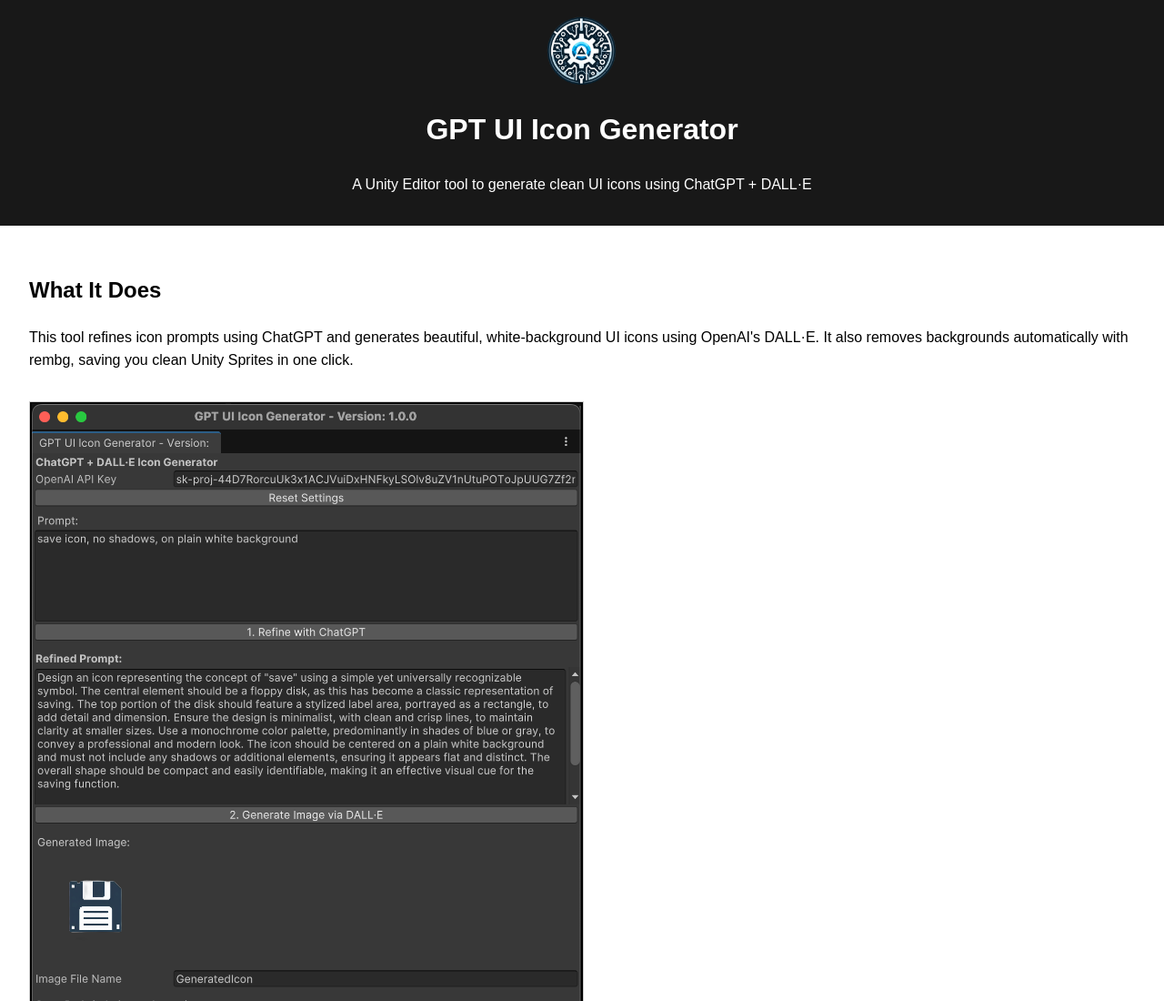
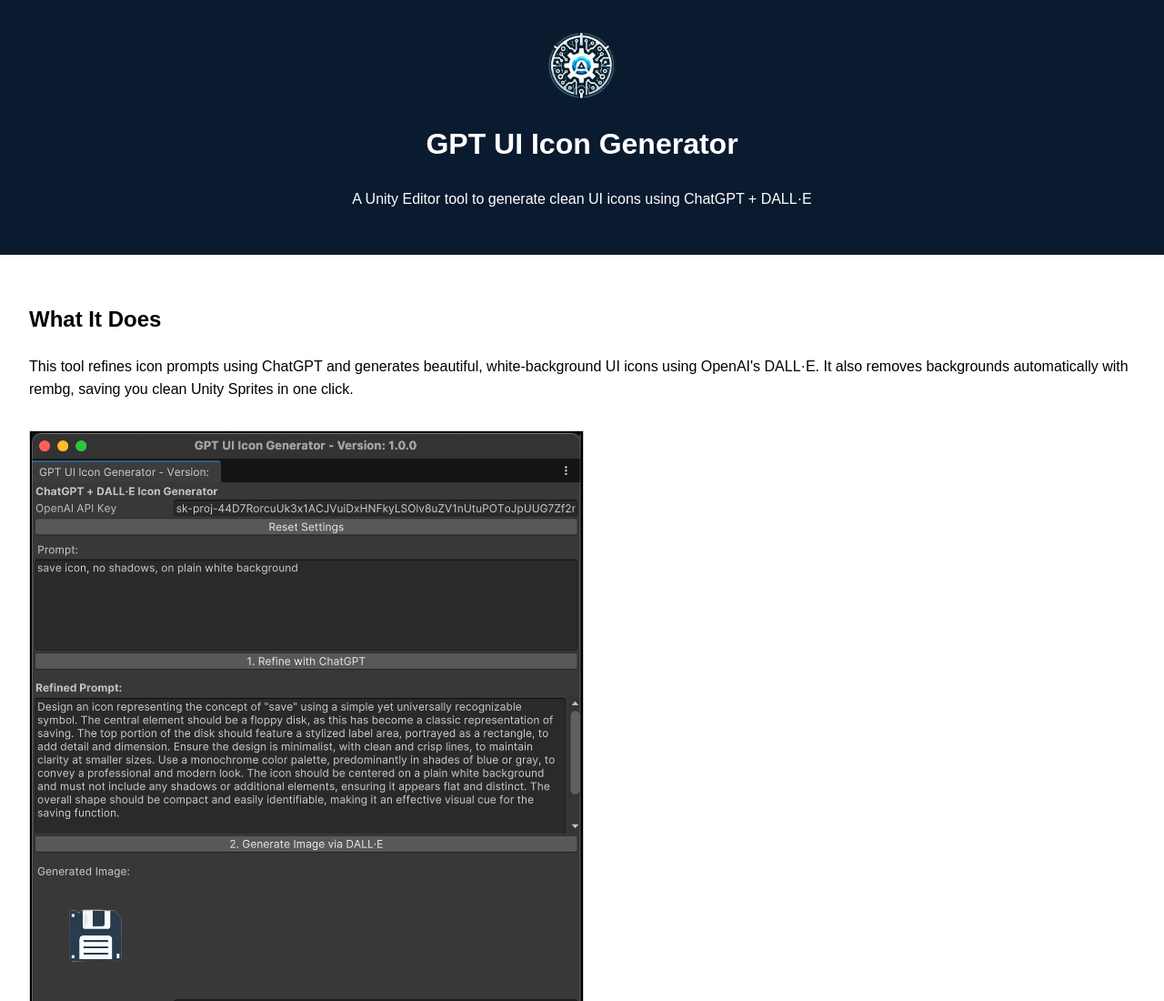
Before and after one commit to anatolii-hlushko/gpt-ui-icon-generator-site, a plain HTML site: page index.html in a window 1280 px wide. Shown: the top 1100 px of the page at 91% size. Drawn offline with Linux system fonts and the light colour scheme.

Commit message:
style updated

```diff
--- a/index.html
+++ b/index.html
@@ -5,6 +5,18 @@
     <title>GPT UI Icon Generator</title>
     <meta name="viewport" content="width=device-width, initial-scale=1.0">
     <link rel="stylesheet" href="style.css">
+    <style>
+        header {
+            background-color: #0A1A2F;
+            color: white;
+            text-align: center;
+            padding: 2rem 1rem;
+        }
+        header img {
+            height: 80px;
+            margin-bottom: 1rem;
+        }
+    </style>
 </head>
 <body>
     <header>
```
